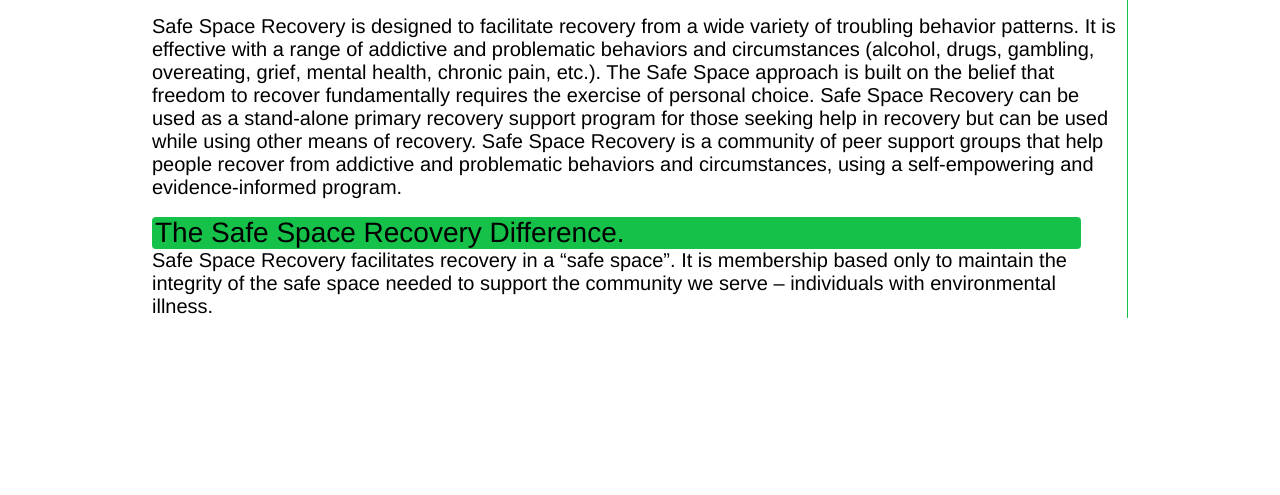
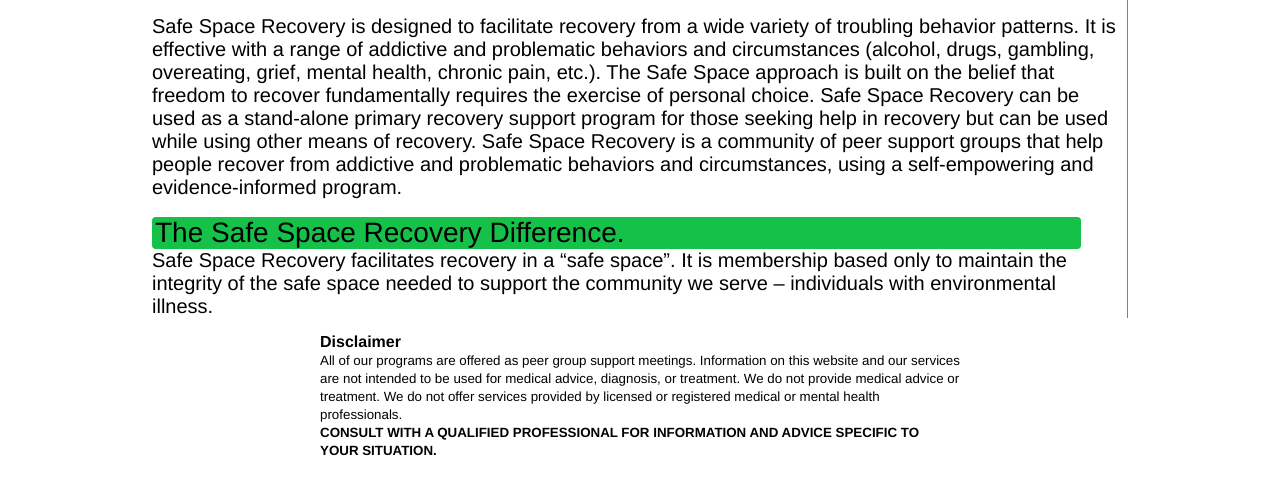
Before and after one commit to programcoordinantor/safespacerecovery, a plain HTML site: page programs.html in a window 1280 px wide. Shown: the part 215-710 px from the top of the page. Drawn offline with Linux system fonts and the light colour scheme.

Commit message:
Update programs.html

```diff
--- a/programs.html
+++ b/programs.html
@@ -50,6 +50,23 @@
 
   </main>
 
+  <footer>
+    <div>
+        <strong>
+          Disclaimer
+        </strong>
+        <br>
+        <small>
+          All of our programs are offered as peer group support meetings. Information on this website and our services
+          are not intended to be used for medical advice, diagnosis, or treatment. We do not provide medical advice or treatment.
+          We do not offer services provided by licensed or registered medical or mental health professionals.
+
+          <br>
+          <strong>CONSULT WITH A QUALIFIED PROFESSIONAL FOR INFORMATION AND ADVICE SPECIFIC TO YOUR SITUATION.</strong>
+        </small>
+      </div>
+  </footer>
+
 </div>
 </body>
 </html>
```
